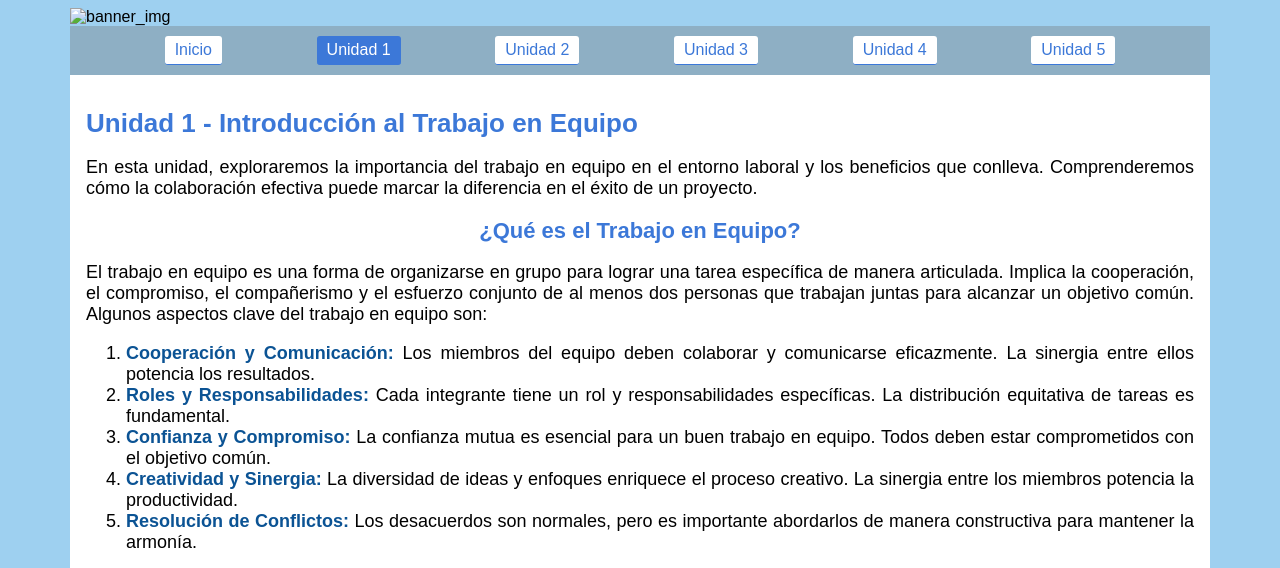
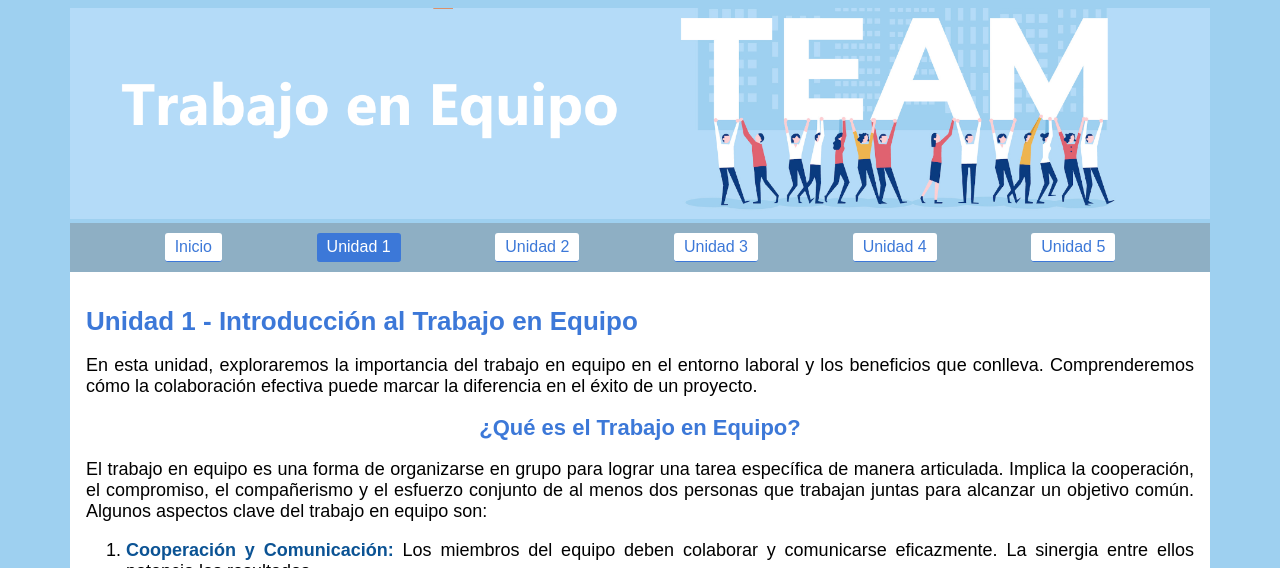
Before and after one commit to Nivaldo21/EducarUnoTest, a plain HTML site: page Unidad1/index.html in a window 1280 px wide. Shown: the top 568 px of the page. Drawn offline with Linux system fonts and the light colour scheme; files whose address does not match are found by name.

Commit message:
fix: banner in index of Unit 1
update src of img banner

```diff
--- a/Unidad1/index.html
+++ b/Unidad1/index.html
@@ -8,7 +8,7 @@
 </head>
     <body class="container">
         <header>
-            <img src="assets/banner.png" alt="banner_img">
+            <img src="../assets/banner.png" alt="banner_img">
         </header>
         <nav>
             <a href="/EducarUnoTest">Inicio</a>
```
